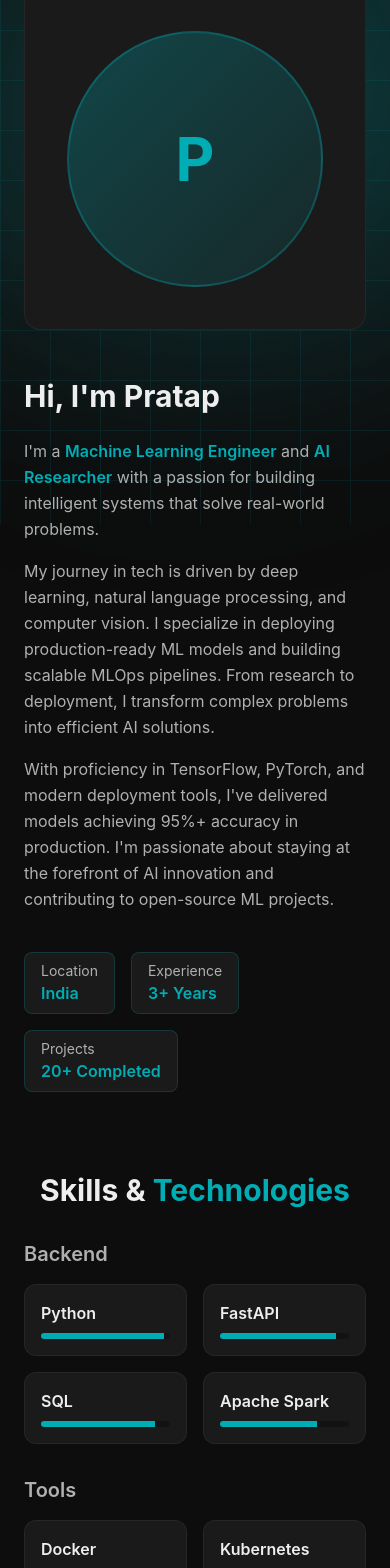
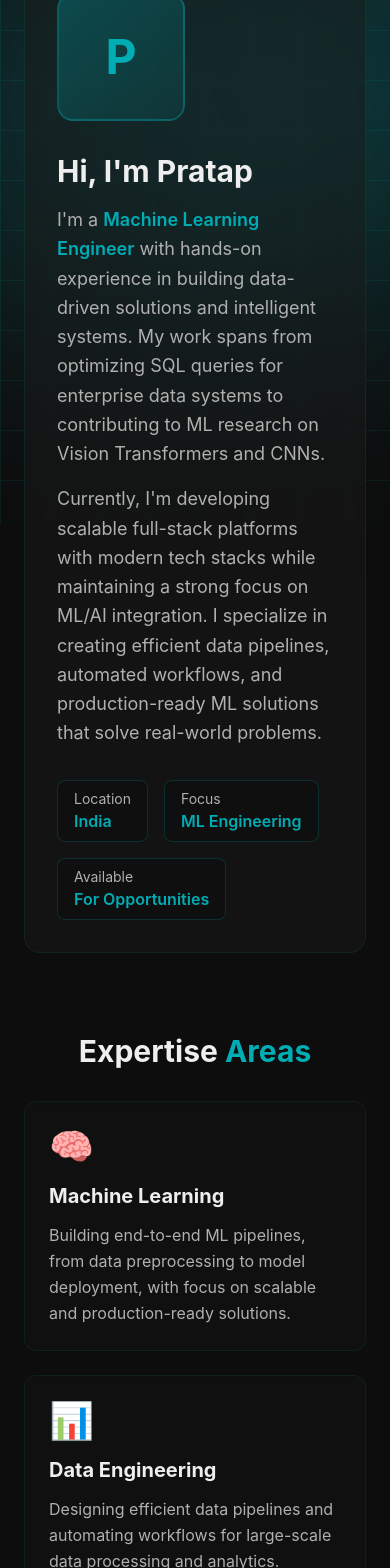
Before and after one commit to pratap834/f0lio, a Next.js app: page /about in a window 390 px wide. Shown: the part 320-1888 px from the top of the page. Built offline with nearby package versions, Linux system fonts and the light colour scheme.

Commit message:
Aboutme page

```diff
--- a/src/app/about/page.tsx
+++ b/src/app/about/page.tsx
@@ -2,16 +2,34 @@
 
 import React from 'react';
 import { motion } from 'framer-motion';
-import Image from 'next/image';
 import skillsData from '@/data/skills.json';
 
 export default function AboutPage() {
-  const skillsByCategory = {
-    frontend: skillsData.filter(s => s.category === 'frontend'),
-    backend: skillsData.filter(s => s.category === 'backend'),
-    tools: skillsData.filter(s => s.category === 'tools'),
-    other: skillsData.filter(s => s.category === 'other'),
-  };
+  const coreSkills = ['Python', 'TensorFlow', 'PyTorch', 'Scikit-learn', 'Deep Learning', 'NLP', 'Computer Vision', 'MLOps'];
+  const techStack = ['Next.js', 'FastAPI', 'Docker', 'Kubernetes', 'AWS', 'SQL', 'Git', 'Pandas', 'NumPy'];
+
+  const expertise = [
+    {
+      icon: '🧠',
+      title: 'Machine Learning',
+      description: 'Building end-to-end ML pipelines, from data preprocessing to model deployment, with focus on scalable and production-ready solutions.'
+    },
+    {
+      icon: '📊',
+      title: 'Data Engineering',
+      description: 'Designing efficient data pipelines and automating workflows for large-scale data processing and analytics.'
+    },
+    {
+      icon: '🔍',
+      title: 'ML Research',
+      description: 'Exploring Vision Transformers, CNNs, and modern architectures to optimize inference strategies for real-world applications.'
+    },
+    {
+      icon: '⚡',
+      title: 'Full Stack Development',
+      description: 'Creating scalable web applications with modern frameworks, authentication systems, and data-centric platforms.'
+    }
+  ];
 
   return (
     <div className="min-h-screen pt-24 pb-16 relative">
@@ -28,7 +46,7 @@ export default function AboutPage() {
         }} />
       </div>
 
-      <div className="container mx-auto px-6">
+      <div className="container mx-auto px-6 max-w-6xl">
         {/* Hero Section */}
         <motion.div
           initial={{ opacity: 0, y: 20 }}
@@ -40,7 +58,7 @@ export default function AboutPage() {
             About <span className="text-accent">Me</span>
           </h1>
           <p className="text-text-secondary text-lg max-w-2xl mx-auto">
-            Passionate about building innovative solutions and creating impactful digital experiences
+            Machine Learning Engineer building intelligent AI solutions
           </p>
         </motion.div>
 
@@ -49,96 +67,126 @@ export default function AboutPage() {
           initial={{ opacity: 0, y: 20 }}
           animate={{ opacity: 1, y: 0 }}
           transition={{ duration: 0.6, delay: 0.2 }}
-          className="grid md:grid-cols-2 gap-12 mb-20 items-center"
+          className="mb-20"
         >
-          <div className="relative">
-            <div className="w-full aspect-square rounded-2xl bg-secondary border border-[rgba(255,255,255,0.05)] overflow-hidden relative group">
-              <div className="absolute inset-0 bg-gradient-to-br from-accent/20 to-transparent opacity-0 group-hover:opacity-100 transition-opacity duration-300" />
-              <div className="absolute inset-0 flex items-center justify-center">
-                <div className="w-64 h-64 rounded-full bg-gradient-to-br from-accent/30 to-accent/10 flex items-center justify-center border-2 border-accent/30">
-                  <span className="text-6xl font-bold text-accent">P</span>
-                </div>
-              </div>
+          <div className="bg-secondary/50 backdrop-blur-sm border border-accent/10 rounded-2xl p-8 md:p-12">
+            <div className="flex flex-col md:flex-row gap-8 items-start">
+              <div className="flex-shrink-0">
+                <div className="w-32 h-32 rounded-2xl bg-gradient-to-br from-accent/30 to-accent/10 flex items-center justify-center border-2 border-accent/30">
+                  <span className="text-5xl font-bold text-accent">P</span>
                 </div>
               </div>
 
-          <div className="space-y-6">
+              <div className="flex-1 space-y-4">
                 <h2 className="text-3xl font-bold">Hi, I&apos;m Pratap</h2>
-            <div className="space-y-4 text-text-secondary leading-relaxed">
-              <p>
-                I&apos;m a <span className="text-accent font-semibold">Machine Learning Engineer</span> and <span className="text-accent font-semibold">AI Researcher</span> with a passion for building intelligent systems that solve real-world problems.
+                <p className="text-text-secondary text-lg leading-relaxed">
+                  I&apos;m a <span className="text-accent font-semibold">Machine Learning Engineer</span> with hands-on experience in building data-driven solutions and intelligent systems. My work spans from optimizing SQL queries for enterprise data systems to contributing to ML research on Vision Transformers and CNNs.
                 </p>
-              <p>
-                My journey in tech is driven by deep learning, natural language processing, and computer vision. I specialize in deploying production-ready ML models and building scalable MLOps pipelines. From research to deployment, I transform complex problems into efficient AI solutions.
+                <p className="text-text-secondary text-lg leading-relaxed">
+                  Currently, I&apos;m developing scalable full-stack platforms with modern tech stacks while maintaining a strong focus on ML/AI integration. I specialize in creating efficient data pipelines, automated workflows, and production-ready ML solutions that solve real-world problems.
                 </p>
-              <p>
-                With proficiency in TensorFlow, PyTorch, and modern deployment tools, I&apos;ve delivered models achieving 95%+ accuracy in production. I&apos;m passionate about staying at the forefront of AI innovation and contributing to open-source ML projects.
-              </p>
-            </div>
 
                 <div className="flex flex-wrap gap-4 pt-4">
-              <div className="px-4 py-2 rounded-lg bg-secondary border border-accent/20">
+                  <div className="px-4 py-2 rounded-lg bg-primary/50 border border-accent/20">
                     <p className="text-sm text-text-secondary">Location</p>
                     <p className="text-accent font-semibold">India</p>
                   </div>
-              <div className="px-4 py-2 rounded-lg bg-secondary border border-accent/20">
-                <p className="text-sm text-text-secondary">Experience</p>
-                <p className="text-accent font-semibold">3+ Years</p>
+                  <div className="px-4 py-2 rounded-lg bg-primary/50 border border-accent/20">
+                    <p className="text-sm text-text-secondary">Focus</p>
+                    <p className="text-accent font-semibold">ML Engineering</p>
                   </div>
-              <div className="px-4 py-2 rounded-lg bg-secondary border border-accent/20">
-                <p className="text-sm text-text-secondary">Projects</p>
-                <p className="text-accent font-semibold">20+ Completed</p>
+                  <div className="px-4 py-2 rounded-lg bg-primary/50 border border-accent/20">
+                    <p className="text-sm text-text-secondary">Available</p>
+                    <p className="text-accent font-semibold">For Opportunities</p>
+                  </div>
+                </div>
               </div>
             </div>
           </div>
         </motion.div>
 
-        {/* Skills Section */}
+        {/* Expertise Areas */}
         <motion.div
           initial={{ opacity: 0, y: 20 }}
           animate={{ opacity: 1, y: 0 }}
-          transition={{ duration: 0.6, delay: 0.4 }}
+          transition={{ duration: 0.6, delay: 0.3 }}
+          className="mb-20"
         >
           <h2 className="text-3xl font-bold mb-8 text-center">
-            Skills & <span className="text-accent">Technologies</span>
+            Expertise <span className="text-accent">Areas</span>
           </h2>
 
-          <div className="space-y-8">
-            {Object.entries(skillsByCategory).map(([category, skills]) => (
-              skills.length > 0 && (
-                <div key={category}>
-                  <h3 className="text-xl font-semibold mb-4 capitalize text-text-secondary">
-                    {category}
+          <div className="grid md:grid-cols-2 gap-6">
+            {expertise.map((area, index) => (
+              <motion.div
+                key={area.title}
+                initial={{ opacity: 0, y: 20 }}
+                animate={{ opacity: 1, y: 0 }}
+                transition={{ duration: 0.5, delay: 0.4 + index * 0.1 }}
+                className="bg-secondary/30 backdrop-blur-sm border border-accent/10 rounded-xl p-6 hover:border-accent/30 transition-all duration-300 group"
+                whileHover={{ y: -4, boxShadow: '0 8px 30px rgba(0,173,181,0.15)' }}
+              >
+                <div className="text-4xl mb-4 group-hover:scale-110 transition-transform duration-300">
+                  {area.icon}
+                </div>
+                <h3 className="text-xl font-bold mb-3 group-hover:text-accent transition-colors">
+                  {area.title}
                 </h3>
-                  <div className="grid grid-cols-2 md:grid-cols-3 lg:grid-cols-4 gap-4">
-                    {skills.map((skill, index) => (
+                <p className="text-text-secondary leading-relaxed">
+                  {area.description}
+                </p>
+              </motion.div>
+            ))}
+          </div>
+        </motion.div>
+
+        {/* Technical Skills */}
         <motion.div
-                        key={skill.id}
+          initial={{ opacity: 0, y: 20 }}
+          animate={{ opacity: 1, y: 0 }}
+          transition={{ duration: 0.6, delay: 0.5 }}
+          className="space-y-12"
+        >
+          {/* Core ML Skills */}
+          <div>
+            <h2 className="text-3xl font-bold mb-8 text-center">
+              Core <span className="text-accent">ML Skills</span>
+            </h2>
+            <div className="flex flex-wrap justify-center gap-3">
+              {coreSkills.map((skill, index) => (
+                <motion.div
+                  key={skill}
                   initial={{ opacity: 0, scale: 0.9 }}
                   animate={{ opacity: 1, scale: 1 }}
-                        transition={{ duration: 0.3, delay: index * 0.05 }}
-                        className="p-4 rounded-xl bg-secondary border border-[rgba(255,255,255,0.05)] hover:border-accent/30 transition-all duration-300 group"
-                        whileHover={{ y: -4, boxShadow: '0 8px 30px rgba(0,173,181,0.15)' }}
+                  transition={{ duration: 0.3, delay: 0.6 + index * 0.05 }}
+                  whileHover={{ scale: 1.05, y: -2 }}
+                  className="px-6 py-3 bg-secondary/50 backdrop-blur-sm border border-accent/20 rounded-full text-text-primary font-semibold hover:border-accent hover:bg-accent/10 transition-all duration-300 cursor-default"
                 >
-                        <div className="flex items-center justify-between mb-2">
-                          <span className="font-semibold text-text-primary group-hover:text-accent transition-colors">
-                            {skill.name}
-                          </span>
-                        </div>
-                        <div className="w-full h-1.5 bg-primary/50 rounded-full overflow-hidden">
-                          <motion.div
-                            className="h-full bg-accent"
-                            initial={{ width: 0 }}
-                            animate={{ width: `${skill.proficiency}%` }}
-                            transition={{ duration: 1, delay: index * 0.05 + 0.5 }}
-                          />
-                        </div>
+                  {skill}
                 </motion.div>
               ))}
             </div>
           </div>
-              )
+
+          {/* Tech Stack */}
+          <div>
+            <h2 className="text-3xl font-bold mb-8 text-center">
+              Tech <span className="text-accent">Stack</span>
+            </h2>
+            <div className="flex flex-wrap justify-center gap-3">
+              {techStack.map((tech, index) => (
+                <motion.div
+                  key={tech}
+                  initial={{ opacity: 0, scale: 0.9 }}
+                  animate={{ opacity: 1, scale: 1 }}
+                  transition={{ duration: 0.3, delay: 0.8 + index * 0.05 }}
+                  whileHover={{ scale: 1.05, y: -2 }}
+                  className="px-6 py-3 bg-primary/50 border border-accent/10 rounded-full text-text-secondary hover:text-accent hover:border-accent/30 transition-all duration-300 cursor-default"
+                >
+                  {tech}
+                </motion.div>
               ))}
+            </div>
           </div>
         </motion.div>
       </div>
```
Also changed, not shown: src/data/experience.json (+21 -40 lines). Lines whose indentation alone changed are shown as unchanged.
